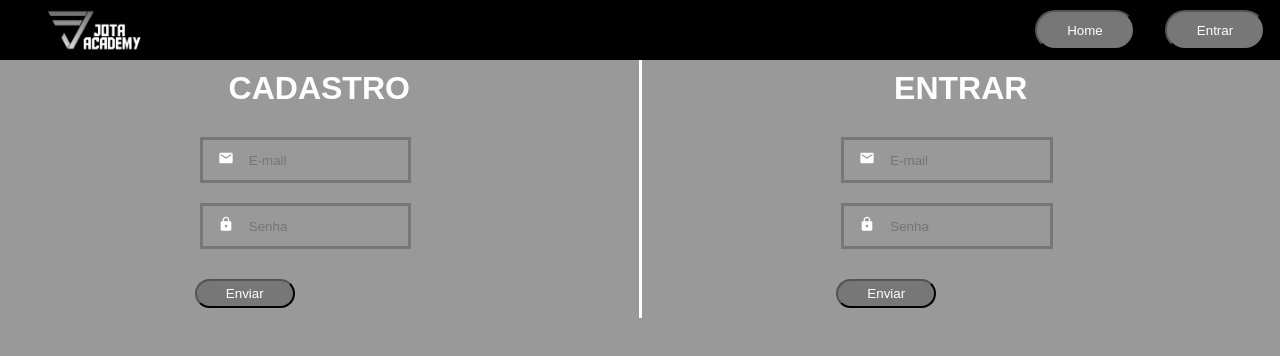
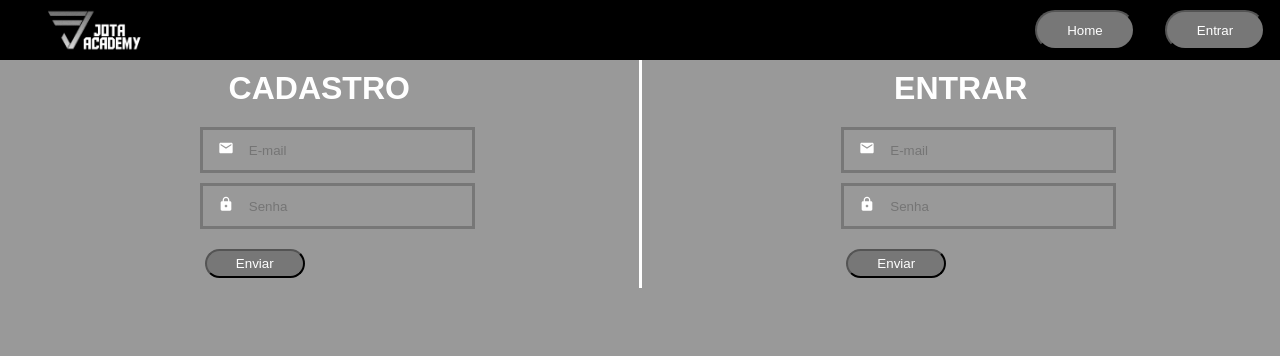
Before and after one commit to jhonesaly/react_platform, a React (Create React App) app in the folder react_platform/: page /login in a window 1280 px wide. Shown: the top 356 px of the page. Built offline with nearby package versions, Linux system fonts and the light colour scheme.

Commit message:
feat: melhora no css do form

```diff
--- a/react_platform/src/components/Input/styles.js
+++ b/react_platform/src/components/Input/styles.js
@@ -2,11 +2,11 @@ import styled from 'styled-components';
 
 export const InputContainer = styled.div`
     border: 3px solid #777;
-    width: 70%;
+    width: 100%;
     height: 30px;
     display: flex;
     align-items: center;
-    margin: 20px;
+    margin: 10px;
     padding: 5px;
 `
 
```
